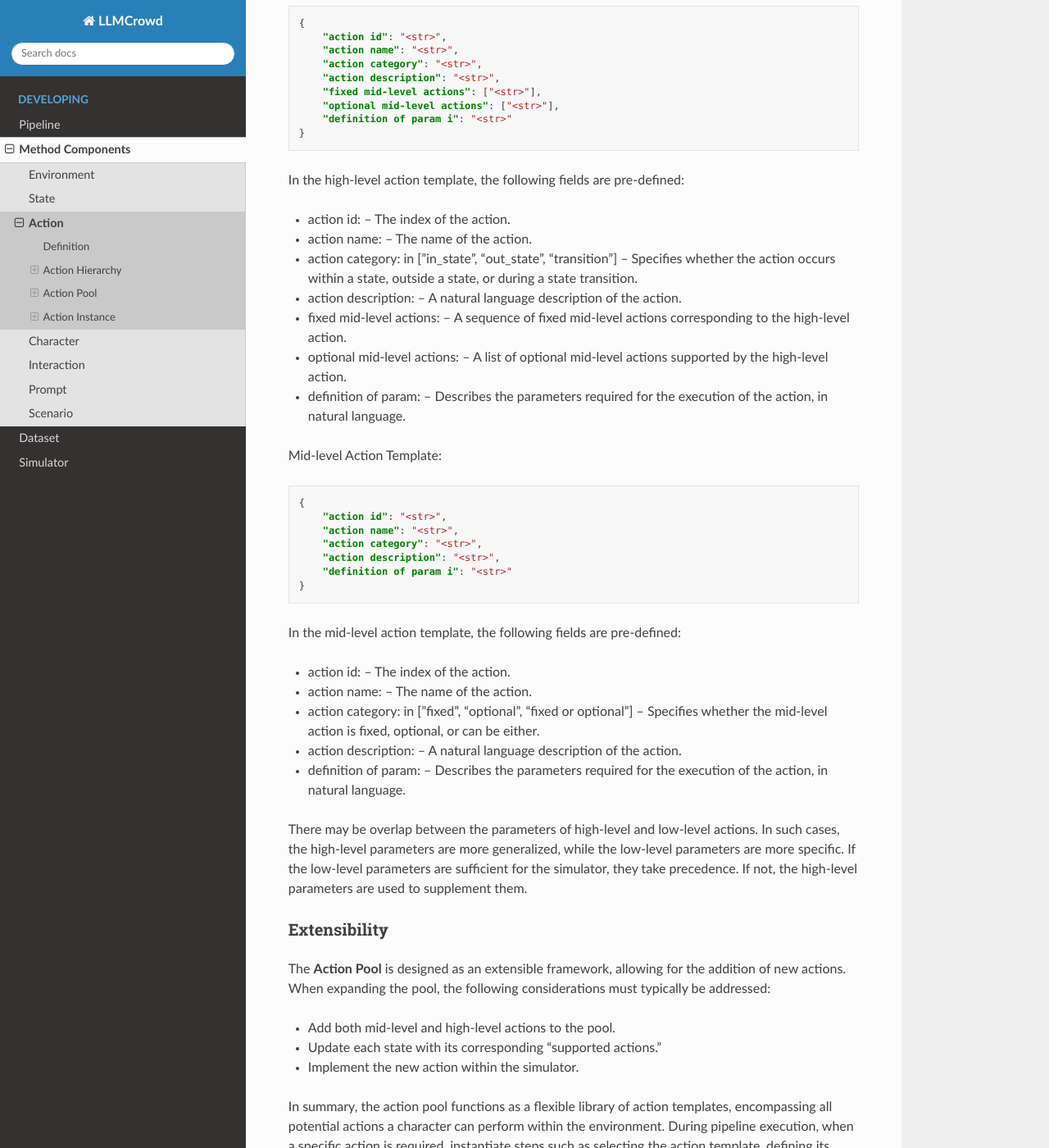
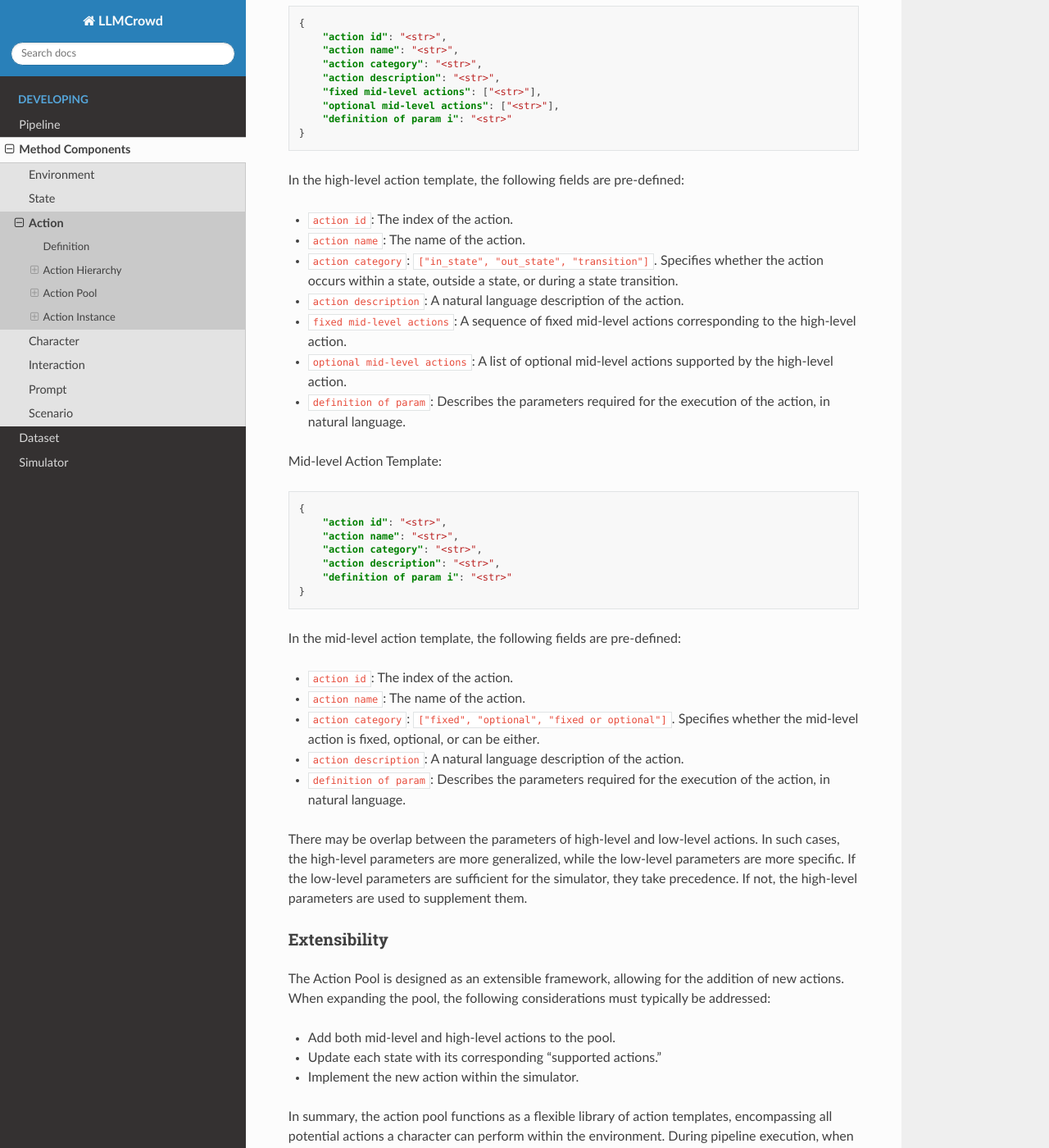
Before and after one commit to MLZG/LLMCrowd_Docs, a Sphinx documentation site: the page built from source/developing/method_components/action.md, in a window 1280 px wide and 1400 px high, scrolled down 1961 px. Shown: the whole window at 82% size. Built offline with Sphinx 7.4.7 and the Read the Docs theme 3.1.0, drawn with Linux system fonts in a browser that asks for light colours; some of the changed text lies outside the part shown.

Commit message:
update components

````diff
--- a/source/developing/method_components/action.md
+++ b/source/developing/method_components/action.md
@@ -1,10 +1,10 @@
 # Action
 
 ## Definition
-An **action** is defined as a behavior or activity that a character can perform within the environment. By executing a specific action, a character can carry out a series of semantically meaningful behaviors. The continuous execution of multiple actions allows a character to engage in sustained, long-term activity within the environment.
+An *action* is defined as a behavior or activity that a character can perform within the environment. By executing a specific action, a character can carry out a series of semantically meaningful behaviors. The continuous execution of multiple actions allows a character to engage in sustained, long-term activity within the environment.
 
 ## Action Hierarchy
-When considering a character's action within an environment, there are various levels of granularity to account for. For instance, a character could be "shopping in a clothing store," "asking the store clerk for advice," "speaking while asking for advice," or even "slightly raising an arm while gesturing" during the process. However, breaking actions down to an infinite level of detail is impractical. Therefore, we have designed a hierarchical framework that defines actions in three tiers: **high-level action**, **mid-level action**, and **low-level action**.
+When considering a character's action within an environment, there are various levels of granularity to account for. For instance, a character could be "shopping in a clothing store," "asking the store clerk for advice," "speaking while asking for advice," or even "slightly raising an arm while gesturing" during the process. However, breaking actions down to an infinite level of detail is impractical. Therefore, we have designed a hierarchical framework that defines actions in three tiers: *high-level action*, *mid-level action*, and *low-level action*.
 
 ### High-level Action
 A high-level action is defined as a broad decision made by a character within the environment. It can be understood as simply "what should I do next in this shopping mall?" This type of action encompasses a character's decision-making process, such as "have a meal at a restaurant," "browse a store," "get a haircut at the barber shop," or navigational behaviors like "go to the gym." High-level actions can also involve temporary decisions, such as "wait outside the restaurant" when it is crowded.
@@ -12,7 +12,7 @@ A high-level action is defined as a broad decision made by a character within th
 In summary, a high-level action represents a character’s overarching decision or goal. It typically corresponds to a complete event and is usually purposeful, with a clear objective.
 
 ### Mid-level Action
-A mid-level action is a more specific task that breaks down a high-level action into smaller components. Each high-level action corresponds to two types of mid-level actions: **fixed mid-level actions** and **optional mid-level actions**.
+A mid-level action is a more specific task that breaks down a high-level action into smaller components. Each high-level action corresponds to two types of mid-level actions: *fixed mid-level actions* and *optional mid-level actions*.
 
   - **Fixed Mid-level Actions**: These are mandatory sub-actions that must be performed when executing a high-level action. For example, the high-level action "have meal" corresponds to the fixed mid-level actions of "order," "eat," and "checkout." Every high-level action is always associated with one or more fixed mid-level actions.
 
@@ -26,7 +26,7 @@ A low-level action represents the specific implementation of each mid-level acti
 In general, high-level actions provide an overview of the behavior and its broad parameters, while mid-level actions further refine the behavior and its specific parameters. Low-level actions, in contrast, are directly linked to the simulator's execution.
 
 ## Action Pool
-In this system, we have pre-defined a series of plausible action templates, which are organized into an **Action Pool**. This pool represents the set of behaviors available for a character to choose from within the shopping mall environment.
+In this system, we have pre-defined a series of plausible action templates, which are organized into an *Action Pool*. This pool represents the set of behaviors available for a character to choose from within the shopping mall environment.
 
 Both high-level actions and mid-level actions are included in the action pool, each pre-defined with detailed information such as name, description, category, parameters, parameter explanations, and more. Additionally, the action pool also includes the potential structure of these actions.
 
@@ -46,13 +46,13 @@ High-level Action Template:
 }
 ```
 In the high-level action template, the following fields are pre-defined:
-- action id: <str> – The index of the action.
-- action name: <str> – The name of the action.
-- action category: <str> in ["in_state", "out_state", "transition"] – Specifies whether the action occurs within a state, outside a state, or during a state transition.
-- action description: <str> – A natural language description of the action.
-- fixed mid-level actions: <list of str> – A sequence of fixed mid-level actions corresponding to the high-level action.
-- optional mid-level actions: <list of str> – A list of optional mid-level actions supported by the high-level action.
-- definition of param: <str> – Describes the parameters required for the execution of the action, in natural language.
+- `action id`: The index of the action.
+- `action name`: The name of the action.
+- `action category`: `["in_state", "out_state", "transition"]`. Specifies whether the action occurs within a state, outside a state, or during a state transition.
+- `action description`: A natural language description of the action.
+- `fixed mid-level actions`: A sequence of fixed mid-level actions corresponding to the high-level action.
+- `optional mid-level actions`: A list of optional mid-level actions supported by the high-level action.
+- `definition of param`: Describes the parameters required for the execution of the action, in natural language.
 
 Mid-level Action Template:
 ```json
@@ -65,16 +65,16 @@ Mid-level Action Template:
 }
 ```
 In the mid-level action template, the following fields are pre-defined:
-- action id: <str> – The index of the action.
-- action name: <str> – The name of the action.
-- action category: <str> in ["fixed", "optional", "fixed or optional"] – Specifies whether the mid-level action is fixed, optional, or can be either.
-- action description: <str> – A natural language description of the action.
-- definition of param: <str> – Describes the parameters required for the execution of the action, in natural language.
+- `action id`: The index of the action.
+- `action name`: The name of the action.
+- `action category`: `["fixed", "optional", "fixed or optional"]`. Specifies whether the mid-level action is fixed, optional, or can be either.
+- `action description`: A natural language description of the action.
+- `definition of param`: Describes the parameters required for the execution of the action, in natural language.
 
 There may be overlap between the parameters of high-level and low-level actions. In such cases, the high-level parameters are more generalized, while the low-level parameters are more specific. If the low-level parameters are sufficient for the simulator, they take precedence. If not, the high-level parameters are used to supplement them.
 
 ### Extensibility
-The **Action Pool** is designed as an extensible framework, allowing for the addition of new actions. When expanding the pool, the following considerations must typically be addressed:
+The Action Pool is designed as an extensible framework, allowing for the addition of new actions. When expanding the pool, the following considerations must typically be addressed:
 - Add both mid-level and high-level actions to the pool.
 - Update each state with its corresponding "supported actions."
 - Implement the new action within the simulator.
@@ -82,10 +82,10 @@ The **Action Pool** is designed as an extensible framework, allowing for the add
 In summary, the action pool functions as a flexible library of action templates, encompassing all potential actions a character can perform within the environment. During pipeline execution, when a specific action is required, instantiate steps such as selecting the action template, defining its structure, and setting the parameters should be carried out.
 
 ## Action Instance
-A complete **Action Instance** is defined as a specific high-level action along with its associated sub-structure and parameters. It is instantiated from the action templates stored within the **Action Pool**.
+A complete *Action Instance* is defined as a specific high-level action along with its associated sub-structure and parameters. It is instantiated from the action templates stored within the Action Pool.
 
 ### Structure
-The structure of an action instance is organized as an **ordered multi-way tree**, consisting of a high-level action and several mid-level actions as nodes. The root node represents the high-level action, while the remaining nodes represent the mid-level actions.
+The structure of an action instance is organized as an *ordered multi-way tree*, consisting of a high-level action and several mid-level actions as nodes. The root node represents the high-level action, while the remaining nodes represent the mid-level actions.
 
 In this ordered multi-way tree, except for the root node, nodes at the same level represent actions that are executed sequentially. The parent-child relationship between two nodes (other than the root node) indicates that the actions represented by these nodes are executed concurrently.
 
````
Also changed, not shown: source/developing/method_components/character.md (+32 -32 lines), source/developing/method_components/environment.md (+6 -6 lines), source/developing/method_components/state.md (+13 -13 lines).
